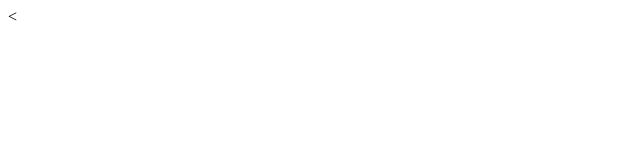
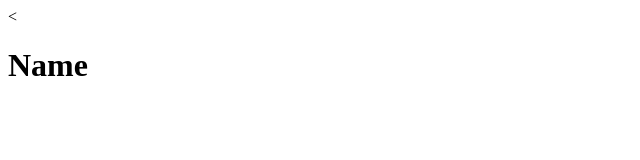
Before and after one commit to default-007/Brian-web-portfolio, a plain HTML site: page web-portfolio.html in a window 1280 px wide. Shown: the whole page, without its empty margins (0-640 px from the left). Drawn offline with Linux system fonts and the light colour scheme.

Commit message:
Added H1 element

```diff
--- a/web-portfolio.html
+++ b/web-portfolio.html
@@ -9,6 +9,7 @@
     </head>
 
     <body>
+      <h1><strong>Name</strong></h1>
 
     </body>
 
```
